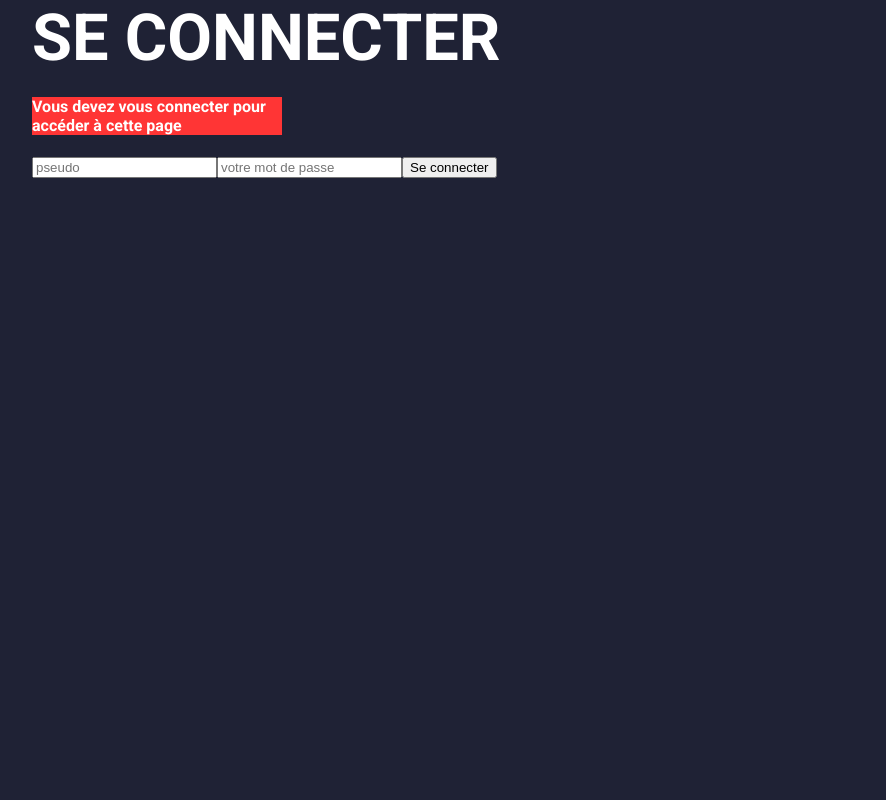
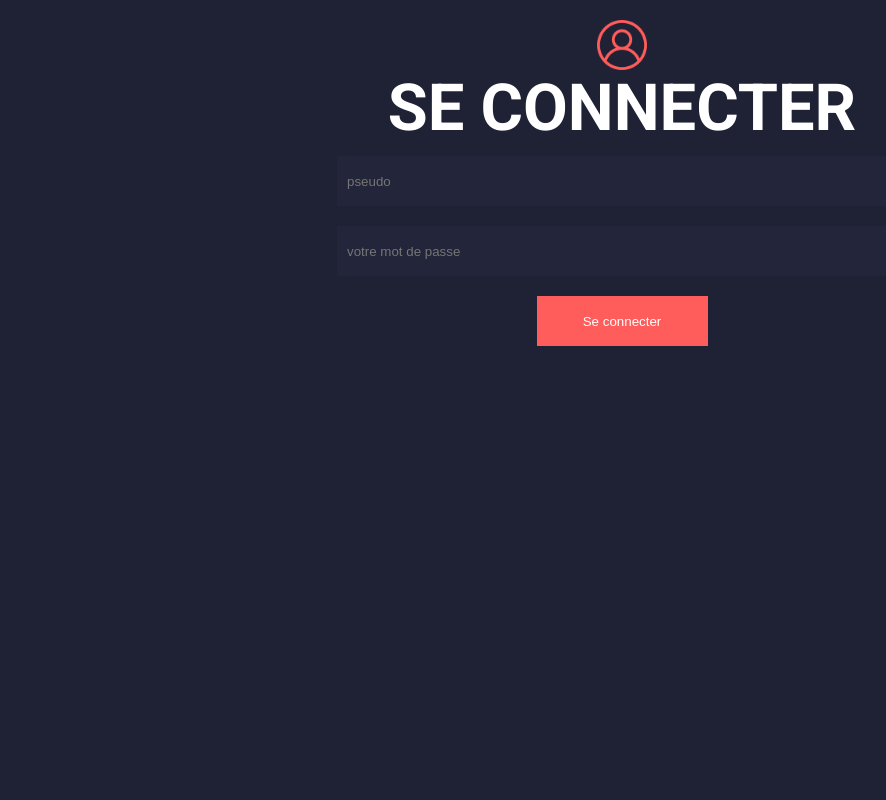
Before and after one commit to Nicolas100194/PortfolioV2, a PHP site: page /pages/login.php in a window 1280 px wide. Shown: the whole page, without its empty margins (18-904 px from the left). Run offline with PHP 8.4, Linux system fonts and the light colour scheme; tables that the repository leaves empty or names only in its code hold one stand-in row (values such as "Sample post").

Commit message:
systeme connexion ok, + intégration page connexion

```diff
--- a/app/Database.php
+++ b/app/Database.php
@@ -19,13 +19,15 @@ class DataBase{
     }
 
     private function getPDO(){
-        try {
-            $pdo = new PDO('mysql:host=localhost;dbname=portfolio;charset=utf8', 'root', '');
-            $this->pdo = $pdo;
-        } catch (Exception $e){
-            die('Erreur : ' . $e->getMessage());
+        if ($this->pdo === null) {
+            try {
+                $pdo = new PDO('mysql:host=localhost;dbname=portfolio;charset=utf8', 'root', '');
+                $this->pdo = $pdo;
+            } catch (Exception $e) {
+                die('Erreur : ' . $e->getMessage());
+            }
         }
-        return $pdo;
+        return $this->pdo;
     }
 
     public function query($sqlQuery){
--- a/assets/main.css
+++ b/assets/main.css
@@ -993,15 +993,66 @@ body {
   background-color: #1F2235;
   color: #ffffff;
 }
+.body-admin .section-admin {
+  height: 100%;
+}
 
 .body-login {
   background-color: #1F2235;
 }
-
-.alert-login {
+.body-login .section-login {
+  height: 100%;
+  padding-top: 20px;
+}
+.body-login .section-login h1 {
+  text-align: center;
+}
+.body-login .section-login h1:before {
+  content: "";
+  display: block;
+  background-image: url("./img/user.png");
+  background-position: center;
+  background-size: contain;
+  position: relative;
+  left: 50%;
+  transform: translateX(-50%);
+  height: 50px;
+  width: 50px;
+}
+.body-login .section-login .container-form {
+  width: 50%;
+  max-width: 800px;
+  padding: 10px;
+  margin: auto;
+}
+.body-login .section-login .container-form .alert-login {
+  width: 70%;
+  margin: 0px auto 30px auto;
   background-color: #FF3535;
+  padding: 15px;
+  text-align: center;
   color: #ffffff;
-  width: 250px;
+  font-weight: normal;
+}
+.body-login .section-login .container-form form input {
+  display: block;
+  width: 100%;
+  background-color: #23263A;
+  border: none;
+  color: #ffffff;
+  height: 50px;
+  margin-bottom: 20px;
+}
+.body-login .section-login .container-form form input:nth-of-type(1), .body-login .section-login .container-form form input:nth-of-type(2) {
+  padding-left: 10px;
+}
+.body-login .section-login .container-form form input:nth-of-type(3) {
+  background-color: #FF5C5C;
+  width: 30%;
+  margin: auto;
+}
+.body-login .section-login .container-form form input:nth-of-type(3):hover {
+  cursor: pointer;
 }
 
 /*# sourceMappingURL=main.css.map */
--- a/assets/sass/pages/admin.sass
+++ b/assets/sass/pages/admin.sass
@@ -1,3 +1,5 @@
 .body-admin
   background-color: $cThird
   color: $cWhite
+  .section-admin
+    height: 100%
--- a/assets/sass/pages/login.sass
+++ b/assets/sass/pages/login.sass
@@ -1,7 +1,48 @@
 .body-login
   background-color: $cThird
-
-.alert-login
-  background-color: $cPrinc
-  color: $cWhite
-  width: 250px
+  .section-login
+    height: 100%
+    padding-top: 20px
+    h1
+      text-align: center
+      &:before
+        content: ''
+        display: block
+        background-image: url("./img/user.png")
+        background-position: center
+        background-size: contain
+        position: relative
+        left: 50%
+        transform: translateX(-50%)
+        height: 50px
+        width: 50px
+    .container-form
+      width: 50%
+      max-width: 800px
+      padding: 10px
+      margin: auto
+      .alert-login
+        width: 70%
+        margin: 0px auto 30px auto
+        background-color: $cPrinc
+        padding: 15px
+        text-align: center
+        color: $cWhite
+        font-weight: normal
+      form
+        input
+          display: block
+          width: 100%
+          background-color: $cFour
+          border: none
+          color: $cWhite
+          height: 50px
+          margin-bottom: 20px
+          &:nth-of-type(1), &:nth-of-type(2)
+            padding-left: 10px
+          &:nth-of-type(3)
+            background-color: $cSecond
+            width: 30%
+            margin: auto
+            &:hover
+              cursor: pointer
--- a/inc.php
+++ b/inc.php
@@ -1,3 +1,3 @@
 <?php
-    //session_start();
+    session_start();
     require 'app/Form.php';
--- a/pages/login.php
+++ b/pages/login.php
@@ -1,19 +1,20 @@
 <?php
-require ('../inc.php');
-require ('../app/Administrateur.php');
+    require('../app/Form.php');
+    require ('../app/Administrateur.php');
     global $admin;
     $erreur = $admin->login();
-    //var_dump($_SESSION);
-    //unset($_SESSION['connecte']);
+    if($admin->estConnecte()){
+        header('Location: ./admin.php');
+    }
 ?>
 <link rel="stylesheet" href="../assets/main.css">
 <body class="body-login">
 <section class="section-login">
     <h1>Se connecter</h1>
     <div class="container-form">
-        <?php if(empty($_SESSION['connecte'])) : ?>
+        <?php if(!empty($_SESSION['nonConnecte'])) : ?>
             <h4 class="alert-login">Vous devez vous connecter pour accéder à cette page</h4>
-        <?php endif; ?>
+        <?php endif; unset($_SESSION['nonConnecte']) ?>
         <?php if ($erreur) : ?>
             <h4 class="alert-login"><?= $erreur?></h4>
         <?php endif; ?>
--- /dev/null
+++ b/pages/logout.php
@@ -0,0 +1,4 @@
+<?php
+session_start();
+unset($_SESSION['connecte']);
+header('Location: ../pages/login.php');
```
Also changed, not shown: app/Administrateur.php (+22 -16 lines), app/Projet.php (added, +8 -0 lines), pages/admin.php (+5 -6 lines), assets/img/user.png (added), 1 other file.
